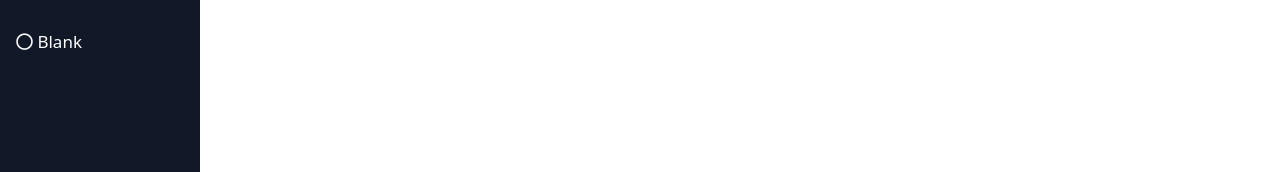
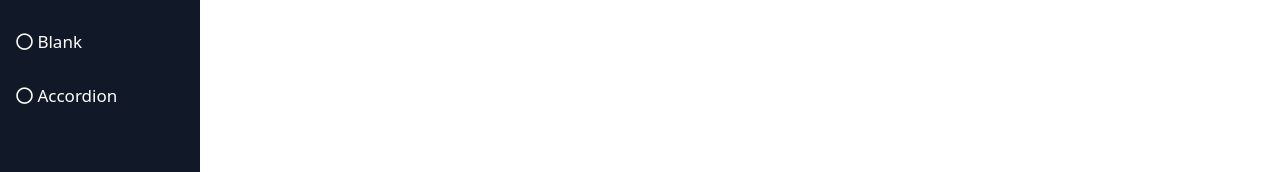
Before and after one commit to diypa571/tailwind_admin, a plain HTML site: page blank.html in a window 1280 px wide. Shown: the part 551-723 px from the top of the page. Drawn offline with nearby package versions, Linux system fonts and the light colour scheme.

Commit message:
Update blank.html

```diff
--- a/blank.html
+++ b/blank.html
@@ -28,6 +28,8 @@
         <a href="navbar.html"> <i class="far fa-circle nav-icon"></i> Navbar</a>
         <a href="grid.html"> <i class="far fa-circle nav-icon"></i> Grid </a>
         <a href="blank.html"> <i class="far fa-circle nav-icon"></i> Blank </a>
+        <a href="accordion.html"> <i class="far fa-circle nav-icon"></i> Accordion</a>
+
         <a href="javascript:void(0);" class="icon" id="barLink">
           <i class="fa fa-bars text-white mt-4 text-4xl"></i>
         </a>
```
Lines whose indentation alone changed are shown as unchanged.
